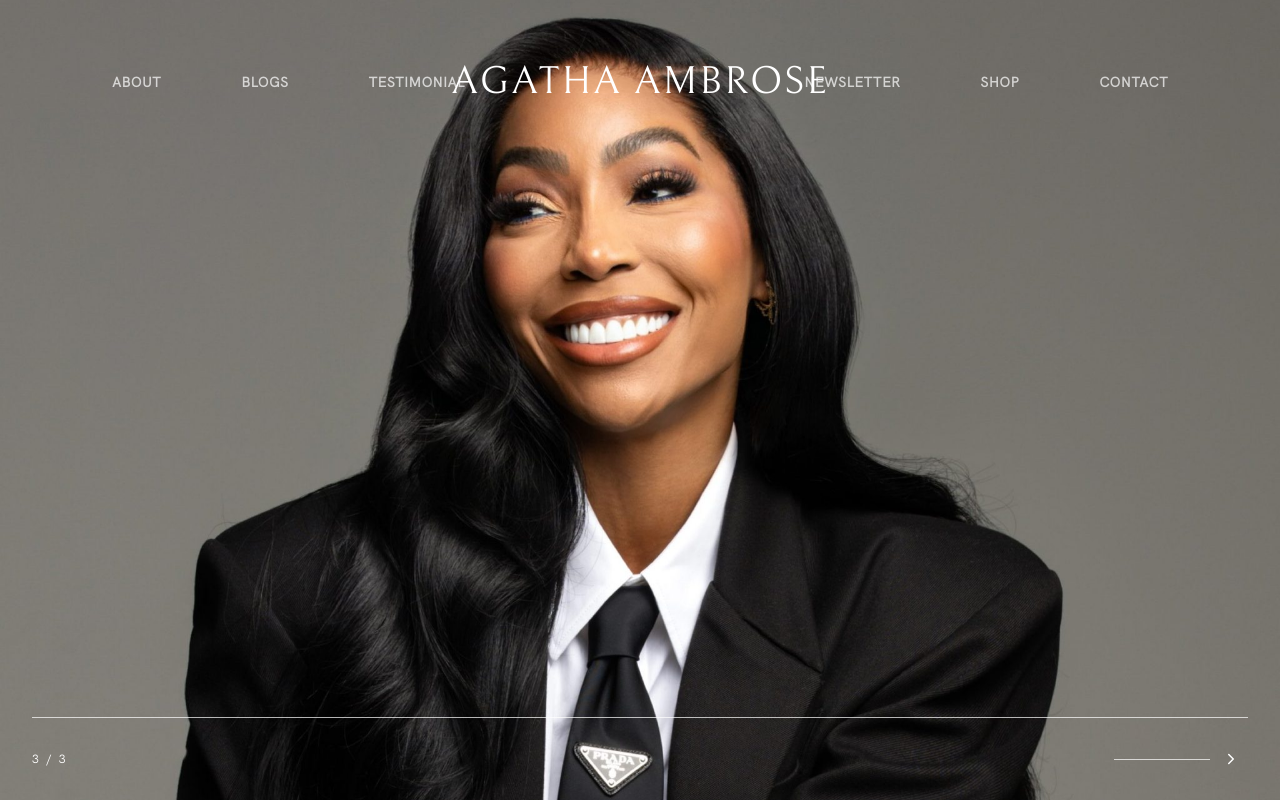
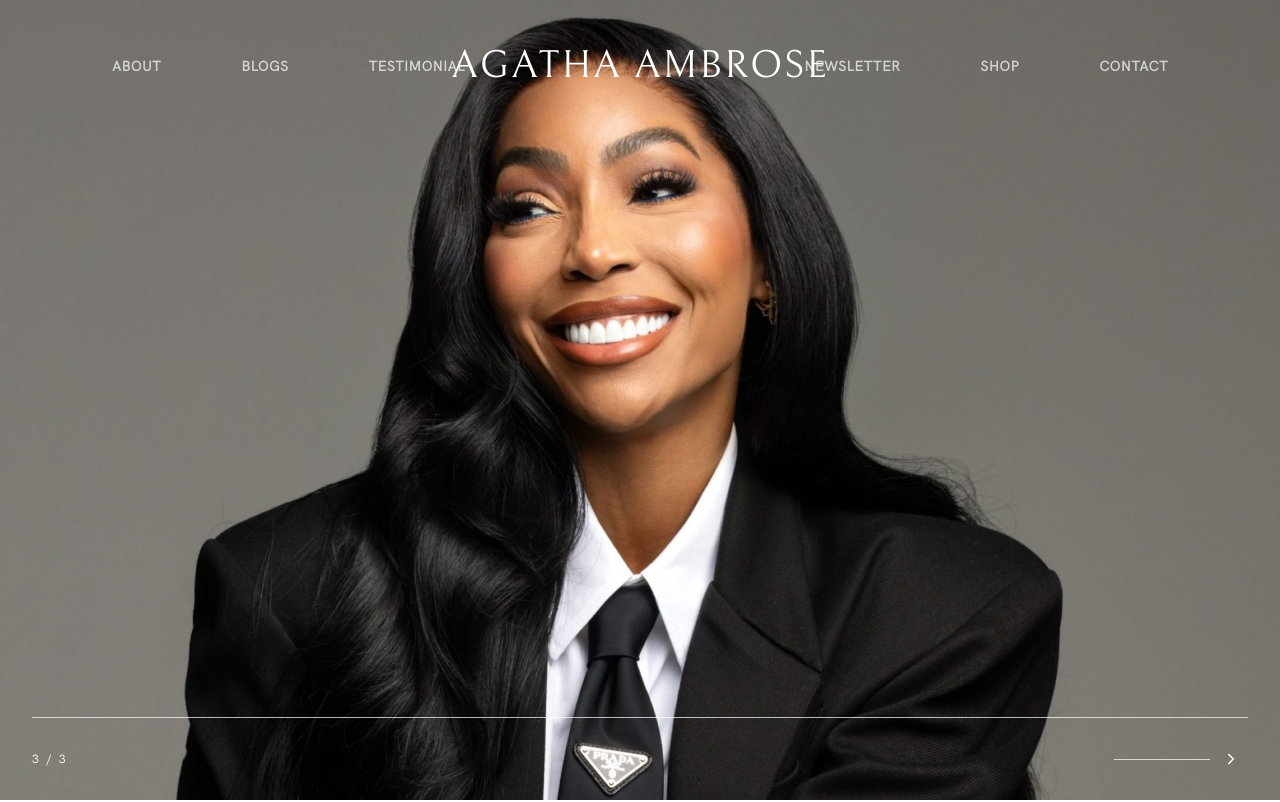
Before and after one commit to edem8/ambrosia, a Next.js app: page / in a window 1280 px wide. Shown: the top 802 px of the page. Built offline with nearby package versions, Linux system fonts and the light colour scheme.

Commit message:
chore:nav-font-thickness

```diff
--- a/src/components/nav.tsx
+++ b/src/components/nav.tsx
@@ -14,7 +14,7 @@ export default function Navigation() {
   return (
     <header className="w-full">
       <nav
-        className={`flex items-center justify-between py-10 px-10 lg:py-18 lg:px-0 xl:px-8  md:fixed w-full z-20 duration-300 ${
+        className={`flex items-center justify-between py-10 px-10 lg:py-14 lg:px-0 xl:px-8  md:fixed w-full z-20 duration-300 ${
           scrolled ? "md:bg-white text-black" : "text-white"
         }`}
       >
```
